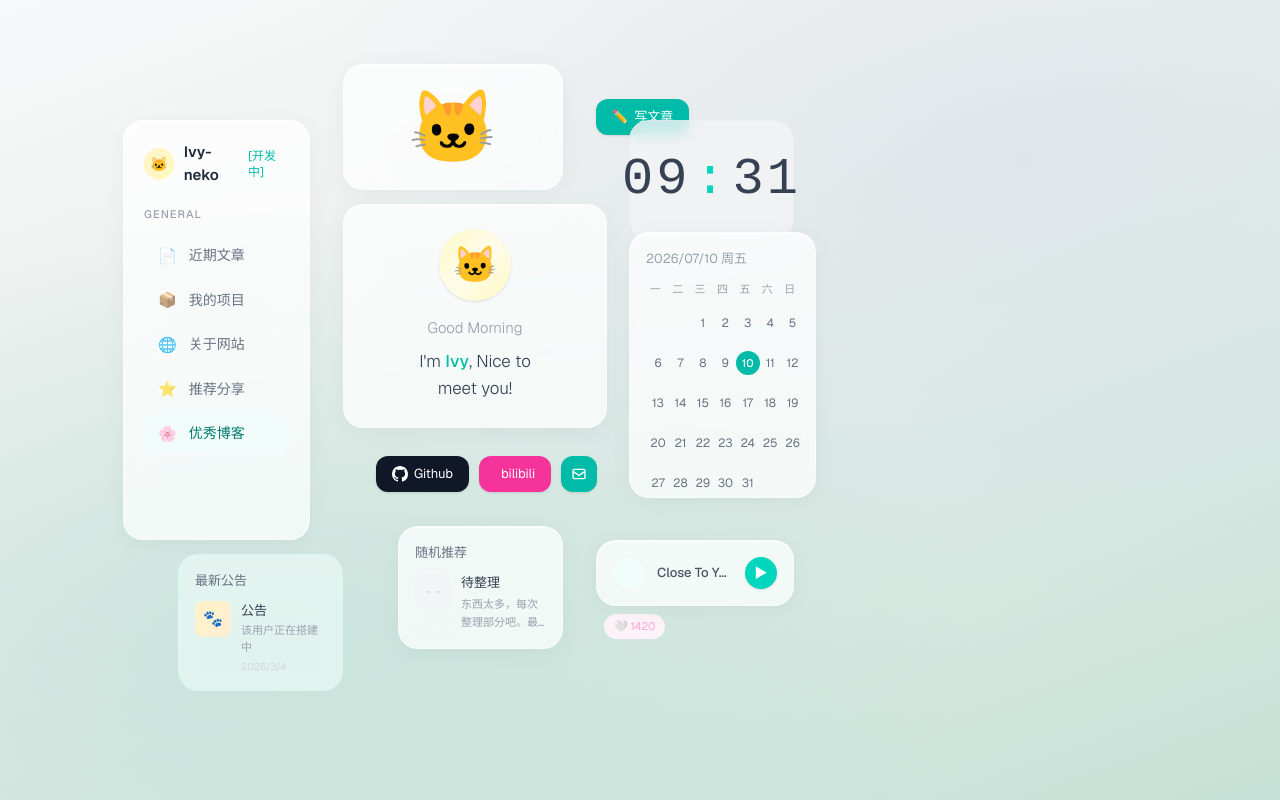
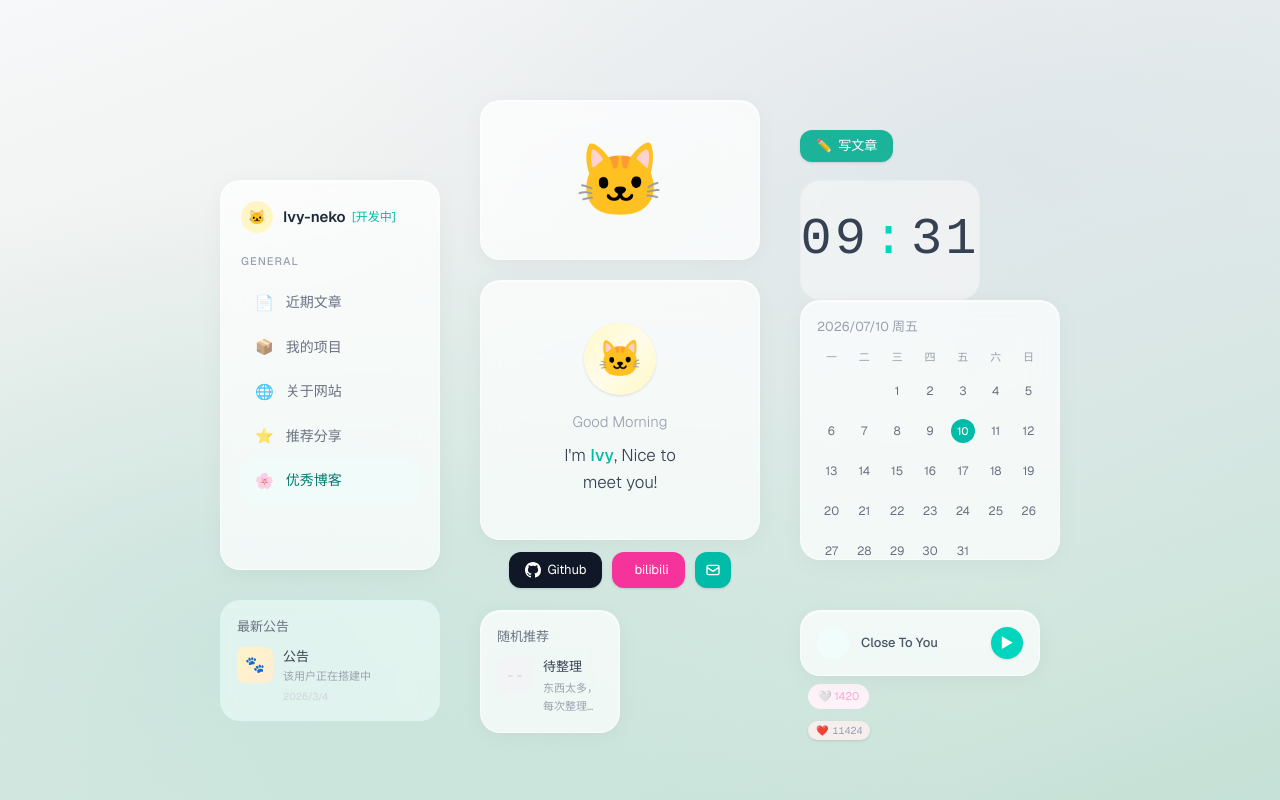
Before and after one commit to aiaod1009/about-me, a Next.js app: page / in a window 1280 px wide. Built offline with nearby package versions, Linux system fonts and the light colour scheme.

Commit message:
首页布局

```diff
--- a/app/page.tsx
+++ b/app/page.tsx
@@ -11,58 +11,72 @@ import RecommendCard from "@/components/widgets/RecommendCard";
 export default function Home() {
   return (
     <div className="page-bg relative min-h-screen overflow-hidden flex items-center justify-center">
-      <div className="relative" style={{ width: "1100px", height: "700px" }}>
+      {/* 限制最大容器并提供相对定位环境 */}
+      <div className="relative select-none" style={{ width: "1200px", height: "720px" }}>
 
-        {/* 左侧边栏 */}
-        <div className="absolute" style={{ left: "3%", top: "10%", width: "17%", height: "60%" }}>
+        {/* ================= 左列 (Left Column) ================= */}
+
+        {/* 左侧边栏：顶部与时钟对齐 */}
+        <div className="absolute" style={{ left: "180px", top: "140px", width: "220px", height: "390px" }}>
           <Sidebar />
         </div>
 
-        {/* 插画卡片 - 顶部中间 */}
-        <div className="absolute" style={{ left: "23%", top: "2%", width: "20%", height: "18%" }}>
+        {/* 最新公告：底部与整个界面底线对齐 */}
+        <div className="absolute" style={{ left: "180px", top: "560px", width: "220px", height: "120px" }}>
+          <NoticeCard />
+        </div>
+
+
+        {/* ================= 中列 (Center Column) ================= */}
+
+        {/* 猫咪插画 */}
+        <div className="absolute" style={{ left: "440px", top: "60px", width: "280px", height: "160px" }}>
           <IllustrationCard />
         </div>
 
-        {/* 写文章按钮 */}
-        <div className="absolute" style={{ left: "46%", top: "7%" }}>
-          <button className="bg-teal-500 hover:bg-teal-600 text-white text-[13px] px-4 py-2 rounded-xl flex items-center gap-1.5 transition-colors shadow-sm cursor-pointer">
+        {/* 问候卡片 */}
+        <div className="absolute" style={{ left: "440px", top: "240px", width: "280px", height: "260px" }}>
+          <GreetingCard />
+        </div>
+
+        {/* 社交链接：紧贴问候卡片下方 */}
+        <div className="absolute flex justify-center" style={{ left: "440px", top: "510px", width: "280px", height: "40px" }}>
+          <SocialLinks />
+        </div>
+
+        {/* 随机推荐：位于中列偏左下 */}
+        <div className="absolute" style={{ left: "440px", top: "570px", width: "140px", height: "110px" }}>
+          <RecommendCard />
+        </div>
+
+
+        {/* ================= 右列 (Right Column) ================= */}
+
+        {/* 顶部操作区 (写文章按钮) */}
+        <div className="absolute" style={{ left: "760px", top: "90px", width: "260px" }}>
+          <button className="bg-[#1cb39b] hover:bg-teal-600 text-white text-[13px] px-4 py-1.5 rounded-xl flex items-center gap-1.5 transition-colors shadow-sm cursor-pointer">
             <span>✏️</span> 写文章
           </button>
         </div>
 
-        {/* 问候卡片 - 中心 */}
-        <div className="absolute" style={{ left: "23%", top: "22%", width: "24%", height: "32%" }}>
-          <GreetingCard />
-        </div>
-
-        {/* 时钟 - 紧挨问候卡片右上方 */}
-        <div className="absolute" style={{ left: "49%", top: "10%", width: "15%", height: "14%" }}>
+        {/* 电子时钟 */}
+        <div className="absolute" style={{ left: "760px", top: "140px", width: "180px", height: "100px" }}>
           <ClockWidget />
         </div>
 
-        {/* 日历 - 紧挨时钟下方 */}
-        <div className="absolute" style={{ left: "49%", top: "26%", width: "17%", height: "38%" }}>
+        {/* 日历组件：中心与问候卡片近似 */}
+        <div className="absolute" style={{ left: "760px", top: "260px", width: "260px", height: "260px" }}>
           <CalendarWidget />
         </div>
 
-        {/* 最新公告 - 左下 */}
-        <div className="absolute" style={{ left: "8%", top: "72%", width: "15%", height: "17%" }}>
-          <NoticeCard />
-        </div>
-
-        {/* 社交链接 - 中下 */}
-        <div className="absolute" style={{ left: "26%", top: "58%" }}>
-          <SocialLinks />
-        </div>
-
-        {/* 随机推荐 - 中下偏左 */}
-        <div className="absolute" style={{ left: "28%", top: "68%", width: "15%", height: "19%" }}>
-          <RecommendCard />
-        </div>
-
-        {/* 音乐播放器 - 中下偏右 */}
-        <div className="absolute" style={{ left: "46%", top: "70%", width: "18%", height: "15%" }}>
+        {/* 音乐播放器：与底部的推荐卡片齐平 */}
+        <div className="absolute flex flex-col gap-2" style={{ left: "760px", top: "570px", width: "240px" }}>
           <MusicPlayer />
+          <div className="pl-2">
+            <span className="inline-flex items-center gap-1 px-2 py-0.5 bg-rose-50/80 backdrop-blur-sm rounded-full text-[10px] text-rose-400 shadow-sm">
+              ❤️ <span className="text-gray-400 font-mono">11424</span>
+            </span>
+          </div>
         </div>
 
       </div>
```
